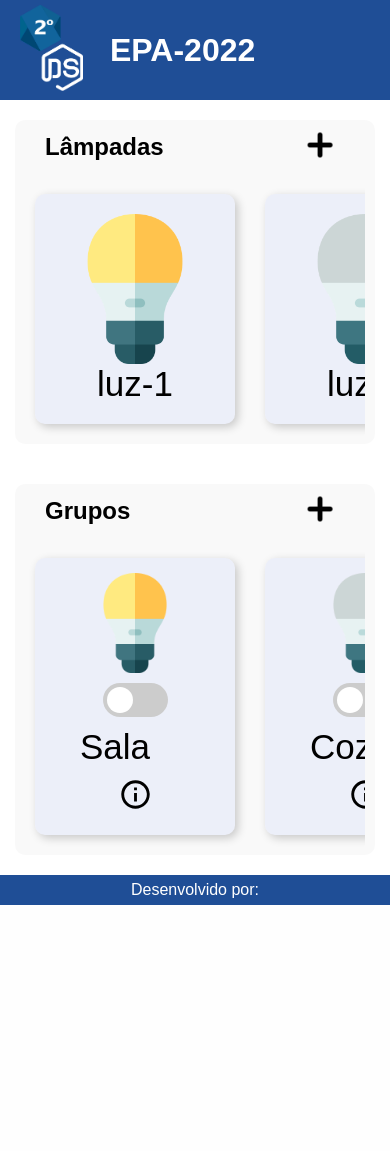
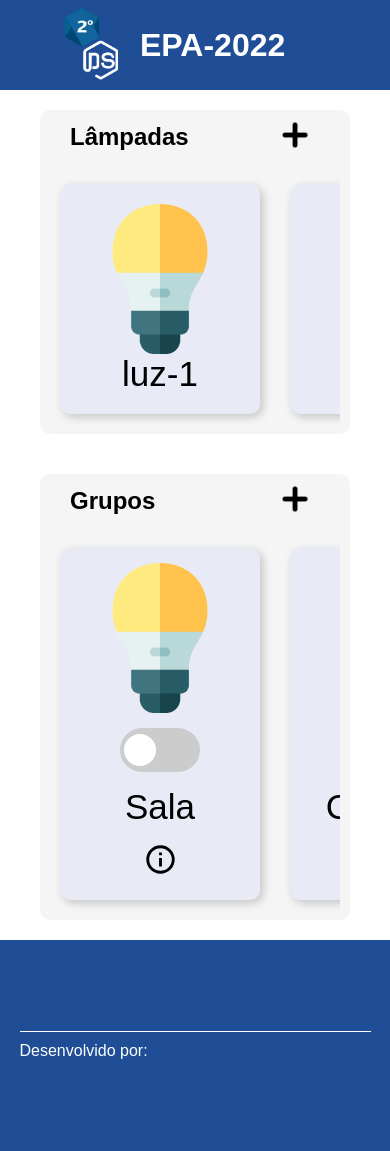
Before and after one commit to RomuuloGoncalves/EPA-2022, a PHP site: page / in a window 390 px wide. Before the commit the page ends 905 px from the top, so only its background shows below. Run offline with PHP 8.4, Linux system fonts and the light colour scheme.

Commit message:
Add files via upload

```diff
--- a/css/style.css
+++ b/css/style.css
@@ -8,7 +8,6 @@
 body {
 	max-width: 100vw;
 	min-height: 100vh;
-
 	display: flex;
 	flex-direction: column;
 	justify-content: space-between;
@@ -18,20 +17,19 @@ header,
 footer {
 	width: 100%;
         display: flex;
-
 	background-color: #1f4e96;
 	color: #fff;
 }
 
 header {
+	height: 90px;
+	padding: 5px 65px;
         align-items: center;
-	min-height: 100px;
-	padding: 5px 20px;
 }
 
 #container__logo {
-	height: 90px;
-	width: 90px;
+	width: 75px;
+	height: 75px;
 }
 
 #logo {
@@ -39,193 +37,207 @@ header {
 }
 
 footer {
-	height: 30px;
-	justify-content: center;
+	height: 25vh;
+        align-items: center;
+        justify-content: space-around;
+        flex-wrap: wrap;
+}
+
+footer h3 {
+        margin: 10px 0;
+        font-size: 1.3em;
+}
+
+footer p {
+        margin: 0 15px;
+}
+
+footer a {
+        text-decoration: none;
+        color: #FFF;
+}
+
+footer a:hover {
+        text-decoration: underline;
+}
+
+footer span {
+        padding: 10px 0 0;
+        border-top: 1px solid #FFF;
+        width: 90%;
+}
+
+main {
+        margin: 20px 0;
+        display: flex;
+        flex: auto;
+        flex-direction: column;
+        gap: 40px;
+}
+
+.containers {
+        margin: 0 40px ;
+        padding: 0 15px;
+        border-radius: 10px;
+        display: flex;
+        flex-direction: column;
+        background-color: rgba(128, 128, 128, 0.08);
+}
+
+.texto__identificador {
+        padding: 0 20px;
+        display: flex;
+        justify-content: space-between;
         align-items: center;
 }
 
-main {
-	flex: auto;
-	display: flex;
-	flex-direction: column;
-	gap: 40px;
-	margin: 20px 0;
-}
-
-.containers {
-	/* width: 100vw; */
-	display: flex;
-	flex-direction: column;
-	margin: 0 40px;
-	background-color: rgba(128, 128, 128, 0.05);
-	border-radius: 10px;
-	padding: 0 15px;
-}
-
-.texto__identificador {
-	display: flex;
-	justify-content: space-between;
-	align-items: center;
-
-	padding: 0 20px;
-}
-
 .texto__identificador img {
-	cursor: pointer;
         height: 50px;
 }
 
 .slide {
         width: 100%;
+        padding: 20px 10px;
+        border-radius: 10px;
         display: flex;
+        justify-content: flex-start;
         align-items: center;
-	justify-content: flex-start;
         column-gap: 30px;
         overflow-x: scroll;
         scroll-snap-type: x mandatory;
-	scroll-padding: 25px;
-	padding: 20px 10px;
-	border-radius: 10px;
+        scroll-padding: 20px;
         scrollbar-width: none;
 }
 
 .slide::-webkit-scrollbar {
-	height: 8px;
+        height: 8px;               /* width of the entire scrollbar */
 }
-
 .slide::-webkit-scrollbar-track {
-	/* color of the tracking area */
-	background: transparent;
+        background: transparent;        /* color of the tracking area */
 }
 
 .slide::-webkit-scrollbar-thumb {
-	/* color of the scroll thumb */
-	background-color: grey;
-	/* roundness of the scroll thumb */
-	border-radius: 20px;
+        border-radius: 20px;       /* roundness of the scroll thumb */
+        background-color: rgba(128, 128, 128, 0.5);     /* color of the scroll thumb */
 }
 
 .card {
-	min-width: 300px;
+        border-radius: 10px;
+        font-size: 35px;
+        display: flex;
+        align-items: center;
 	background: rgba(0, 56, 255, 0.05);
 	box-shadow: 3px 3px 10px rgba(0, 0, 0, 0.2);
-	border-radius: 10px;
-	font-size: 35px;
-	flex: 1 0 200px;
-	display: flex;
-	flex-direction: column;
-	justify-content: center;
-	align-items: center;
 }
 
 .card__lampada {
+        min-width: 200px;
         padding: 20px 0;
+        flex-direction: column;
 }
 
 .card__lampada img {
         height: 150px;
-	cursor: pointer;
 }
 
 .card__grupo {
-	padding: 15px;
+        min-width: 300px;
+        max-width: 300px;
+        padding: 15px 0;
+        flex-wrap: wrap;
         justify-content: space-around;
-	flex-direction: row;
-	flex-wrap: wrap;
 }
 
 .card__grupo img {
         height: 100px;
-	/* margin: 0 30px 10px 0; */
 }
 
-.card__grupo p {
-	width: 110px;
+.page__titulo {
+        margin-top: 20px;
+        width: 100%;
+        display: flex;
+        justify-content: space-around;
 }
 
 .card__grupo a {
-	width: 100px;
         text-align: center;
         color: #000;
 }
 
-@media (max-width: 500px) {
+/* Switch */
+.switch {
+        margin-bottom: 25px;
+        width: 80px;
+        height: 44px;
+        position: relative;
+        display: inline-block;
+}
+
+.switch input {
+        width: 0;
+        height: 0;
+        opacity: 0;
+}
+
+.slider {
+        top: 0;
+        left: 0;
+        right: 0;
+        bottom: 0;
+        border-radius: 34px;
+        position: absolute;
+        cursor: pointer;
+        background-color: #ccc;
+        -webkit-transition: .4s;
+        transition: .4s;
+}
+
+.slider::before {
+        content: "";
+        height: 32px;
+        width: 32px;
+        left: 4px;
+        bottom: 6px;
+        border-radius: 50%;
+        position: absolute;
+        background-color: white;
+        -webkit-transition: .4s;
+        transition: .4s;
+}
+
+input:checked + .slider {
+        background-color: #02CB3A;
+}
+
+input:checked + .slider::before {
+        -webkit-transform: translateX(40px);
+        -ms-transform: translateX(40px);
+        transform: translateX(40px);
+}
+
+@media(max-width: 440px) {
         .containers {
                 padding: 0 10px;
-		margin: 0 15px;
         }
 
         .slide {
                 padding: 20px 10px;
         }
 
-	.card {
+        .card__grupo, .page__titulo {
+                margin: 0;
                 min-width: 200px;
-	}
-
-	.card__grupo {
                 flex-direction: column;
-		gap: 10px;
+                align-items: center;
+                justify-content: space-between;
+                gap: 15px;
         }
 
         .card__grupo img {
+                height: 150px;
+        }
+
+        .switch {
                 margin: 0;
         }
-
-	/*
-        .card__grupo p, .card__grupo a {
-                margin-top: 10px;
-                height: 35px;
-                text-align: center;
-        } */
 }
-
-/* Switch */
-.switch {
-	position: relative;
-	display: inline-block;
-	width: 65px;
-	height: 34px;
-}
-
-.switch input {
-	opacity: 0;
-	width: 0;
-	height: 0;
-}
-
-.slider {
-	position: absolute;
-	cursor: pointer;
-	top: 0;
-	left: 0;
-	right: 0;
-	bottom: 0;
-	border-radius: 34px;
-	background-color: #ccc;
-	-webkit-transition: 0.4s;
-	transition: 0.4s;
-}
-
-.slider::before {
-	position: absolute;
-	content: "";
-	height: 26px;
-	width: 26px;
-	left: 4px;
-	bottom: 4px;
-	border-radius: 50%;
-	background-color: white;
-	-webkit-transition: 0.4s;
-	transition: 0.4s;
-}
-
-input:checked+.slider {
-	background-color: #02cb3a;
-}
-
-input:checked+.slider::before {
-	-webkit-transform: translateX(31px);
-	-ms-transform: translateX(31px);
-	transform: translateX(31px);
-}
```
Lines whose indentation alone changed are shown as unchanged.
